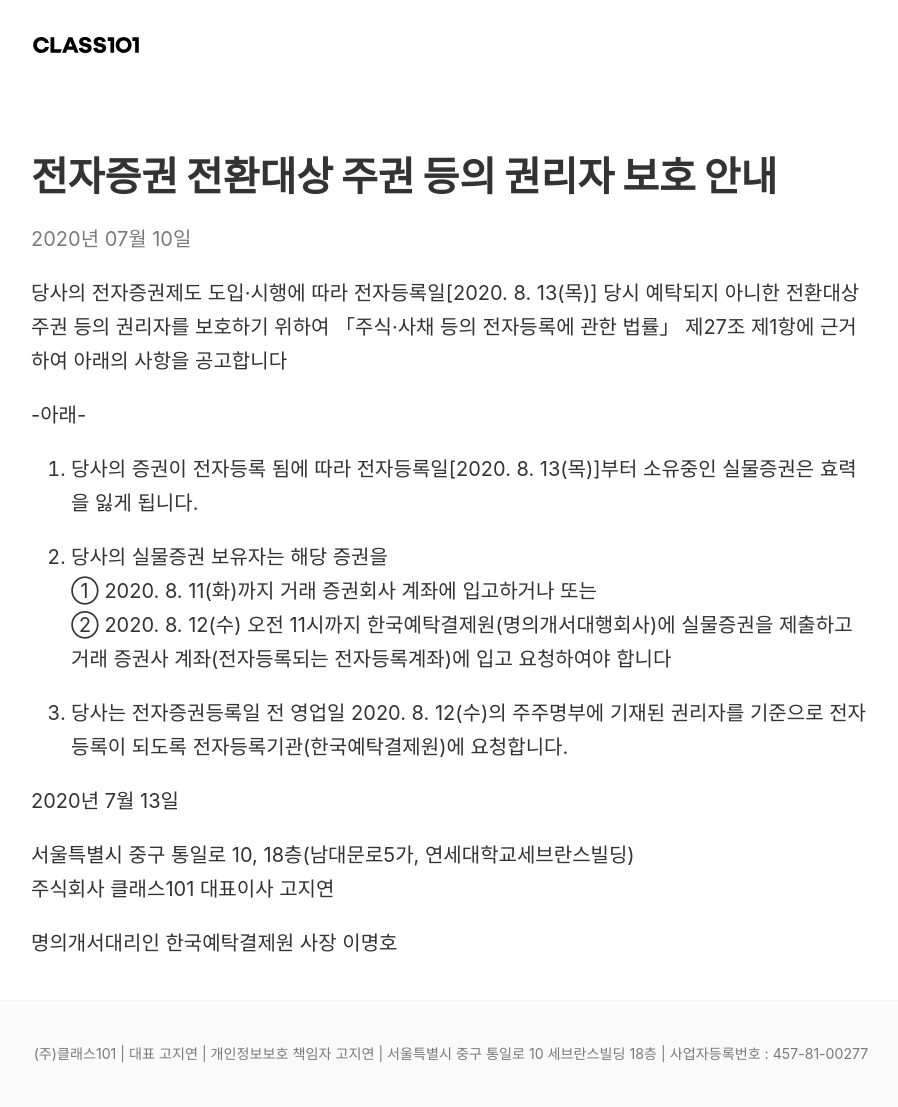
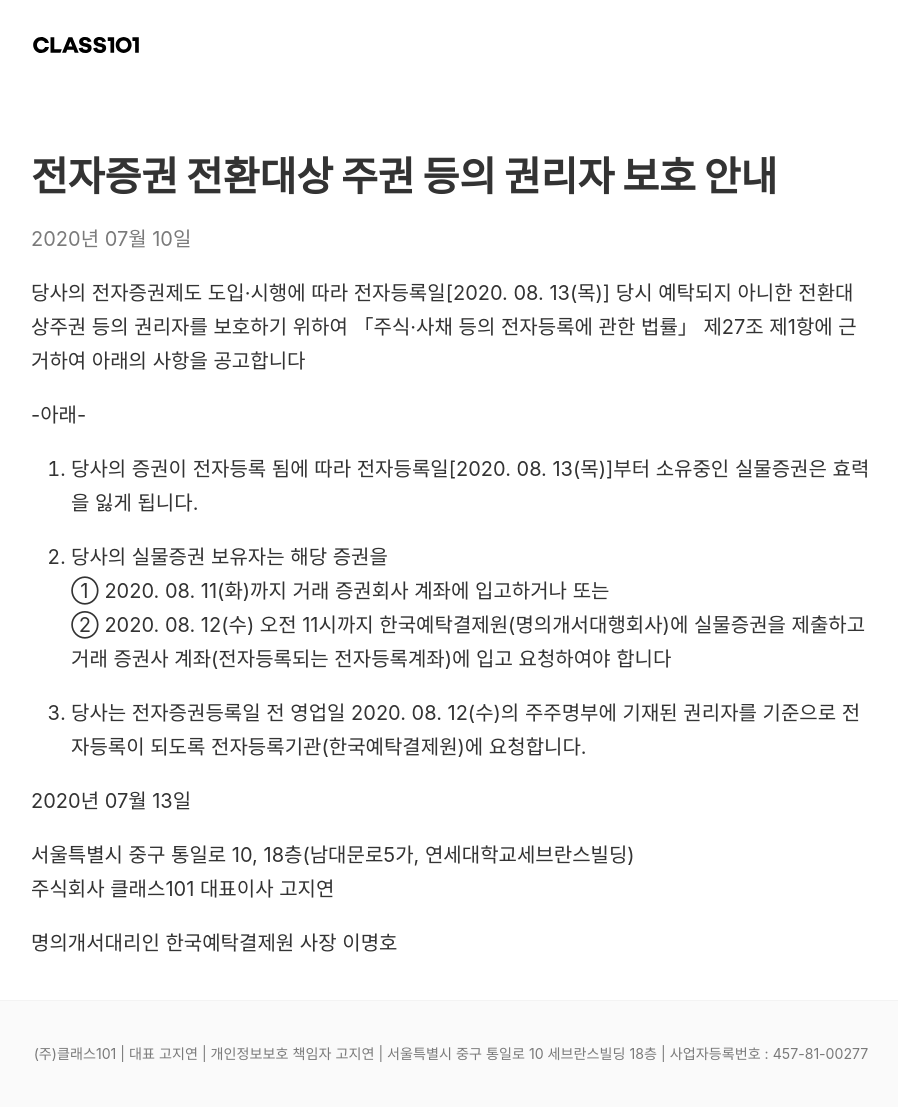
Before and after one commit to pedaling/class101-corp, a Jekyll site: the page built from _posts/2020-07-10-전자증권 전환대상 주권 등의 권리자 보호 안내.md, in a window 1280 px wide. Shown: the whole page, without its empty margins (189-1087 px from the left). Built offline with Jekyll 4.4.1, drawn with Linux system fonts in a browser that asks for light colours.

Commit message:
날자 포맷 변경

```diff
--- a/_config.yml
+++ b/_config.yml
@@ -5,7 +5,7 @@ author: John Otander
 description: "A simple, beautiful theme for Jekyll that emphasizes content rather than aesthetic fluff."
 baseurl: ""
 url: "https://class101.net"
-date_format: "%Y년 %m월 %-d일"
+date_format: "%Y년 %m월 %d일"
 header_pages:
 
 # Google services
--- a/_posts/2020-07-10-전자증권 전환대상 주권 등의 권리자 보호 안내.md
+++ b/_posts/2020-07-10-전자증권 전환대상 주권 등의 권리자 보호 안내.md
@@ -6,19 +6,19 @@ summary: 당사의 전자증권제도 도입·시행에 따라 전자등록일
 categories: jekyll pixyll
 ---
 
-당사의 전자증권제도 도입·시행에 따라 전자등록일[2020. 8. 13(목)] 당시 예탁되지 아니한 전환대상주권 등의 권리자를 보호하기 위하여 「주식·사채 등의 전자등록에 관한 법률」 제27조 제1항에 근거하여 아래의 사항을 공고합니다
+당사의 전자증권제도 도입·시행에 따라 전자등록일[2020. 08. 13(목)] 당시 예탁되지 아니한 전환대상주권 등의 권리자를 보호하기 위하여 「주식·사채 등의 전자등록에 관한 법률」 제27조 제1항에 근거하여 아래의 사항을 공고합니다
 
 \-아래\-
 
-1. 당사의 증권이 전자등록 됨에 따라 전자등록일[2020. 8. 13(목)]부터 소유중인 실물증권은 효력을 잃게 됩니다.
+1. 당사의 증권이 전자등록 됨에 따라 전자등록일[2020. 08. 13(목)]부터 소유중인 실물증권은 효력을 잃게 됩니다.
 
 2. 당사의 실물증권 보유자는 해당 증권을
-   ① 2020. 8. 11(화)까지 거래 증권회사 계좌에 입고하거나 또는
-   ② 2020. 8. 12(수) 오전 11시까지 한국예탁결제원(명의개서대행회사)에 실물증권을 제출하고 거래 증권사 계좌(전자등록되는 전자등록계좌)에 입고 요청하여야 합니다
+   ① 2020. 08. 11(화)까지 거래 증권회사 계좌에 입고하거나 또는
+   ② 2020. 08. 12(수) 오전 11시까지 한국예탁결제원(명의개서대행회사)에 실물증권을 제출하고 거래 증권사 계좌(전자등록되는 전자등록계좌)에 입고 요청하여야 합니다
 
-3. 당사는 전자증권등록일 전 영업일 2020. 8. 12(수)의 주주명부에 기재된 권리자를 기준으로 전자등록이 되도록 전자등록기관(한국예탁결제원)에 요청합니다.
+3. 당사는 전자증권등록일 전 영업일 2020. 08. 12(수)의 주주명부에 기재된 권리자를 기준으로 전자등록이 되도록 전자등록기관(한국예탁결제원)에 요청합니다.
 
-2020년 7월 13일
+2020년 07월 13일
 
 서울특별시 중구 통일로 10, 18층(남대문로5가, 연세대학교세브란스빌딩)
 주식회사 클래스101 대표이사 고지연
```
Also changed, not shown: _posts/2020-04-14-제3자-배정-유상증자-신주발행-공고.md (+5 -5 lines), _posts/2020-08-14-신주발행-공고.md (+5 -5 lines), _posts/2020-09-07-기준일-설정-공고.md (+3 -3 lines).
